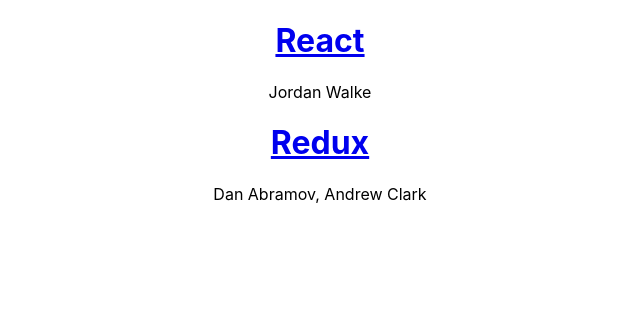
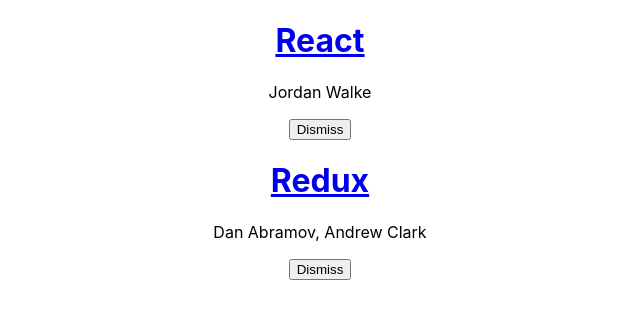
Before and after one commit to Doomfang3/hackernews-road-to-react, a React (Create React App) app: page / in a window 1280 px wide. Shown: the top 318 px of the page, without its empty margins (320-960 px from the left). Built offline with nearby package versions, Linux system fonts and the light colour scheme.

Commit message:
complete second chapter

```diff
--- a/src/App.js
+++ b/src/App.js
@@ -1,8 +1,6 @@
 import React, { Component } from 'react';
 import './App.css';
 
-class App extends Component {
-  render() {
 const list = [
   {
     title: 'React',
@@ -21,12 +19,31 @@
     objectID: 1,
   }
 ];
+
+class App extends Component {
+  constructor(props){
+    super(props);
+    this.state = {
+      list,
+    }
+  }
+
+  onDismiss = id => {
+    const updatedList = this.state.list.filter(item =>  item.objectID !== id);
+    this.setState({ list: updatedList})
+  };
+
+  render() {
     return (
       <div className="App">
-        {list.map(item =>
+        {this.state.list.map(item =>
             <div key={item.objectID}>
               <a href={item.url} target="_blank" rel="noopener noreferrer"><h1>{item.title}</h1></a>
               <p>{item.author}</p>
+              <span>
+                <button onClick={() => this.onDismiss(item.objectID)} type="button"> Dismiss
+                </button>
+              </span>
             </div>
         )}
       </div>
```
Lines whose indentation alone changed are shown as unchanged.
